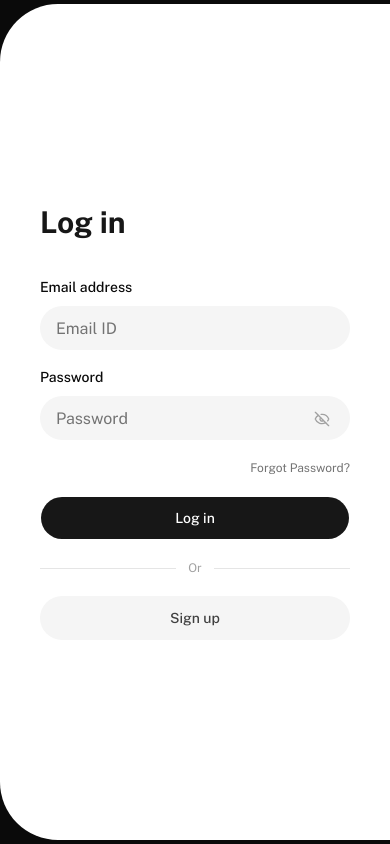
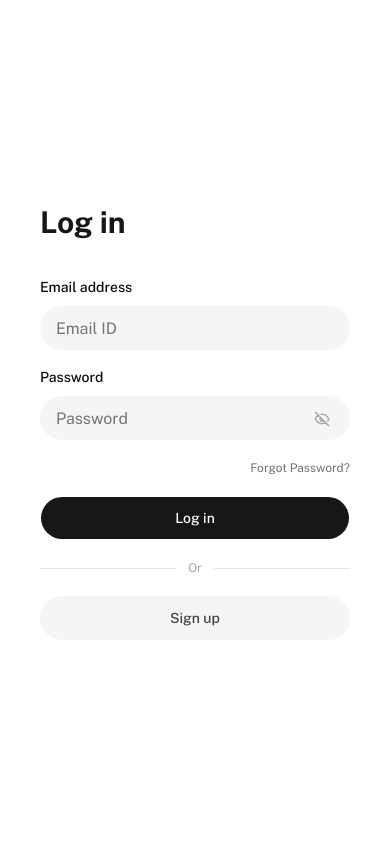
Before and after one commit to hitesh582/euspl, a Next.js app: page /login in a window 390 px wide. Built offline with nearby package versions, Linux system fonts and the light colour scheme; no server answers.

Commit message:
style: adjust layout responsiveness and clean up unused dashboard imports

```diff
--- a/app/(auth)/layout.tsx
+++ b/app/(auth)/layout.tsx
@@ -8,7 +8,7 @@ export default function AuthLayout({ children }: { children: React.ReactNode })
         <p className="text-white text-2xl font-bold ml-6 mt-5">Engineering UND Solutionz Pvt. Ltd.</p>
       </div>
 
-      <div className="w-full md:w-2/5 bg-white flex justify-center flex-col px-10 py-12 overflow-y-auto rounded-l-[58px] my-1">
+      <div className="w-full md:w-2/5 bg-white flex justify-center flex-col px-10 py-12 overflow-y-auto md:rounded-l-[58px] my-0 md:my-1">
         {children}
       </div>
     </div>
--- a/app/(protected)/dashboard/page.tsx
+++ b/app/(protected)/dashboard/page.tsx
@@ -5,8 +5,6 @@ import Link from "next/link";
 import { Card, CardHeader, CardTitle, CardAction, CardContent } from "@/components/ui/card";
 import { Badge } from "@/components/ui/badge";
 import { Avatar, AvatarFallback } from "@/components/ui/avatar";
-import { Separator } from "@/components/ui/separator";
-import { Button } from "@/components/ui/button";
 import { useDashboard } from "@/features/dashboard/hooks/useDashboard";
 
 export default function DashboardPage() {
--- a/app/not-found.tsx
+++ b/app/not-found.tsx
@@ -6,12 +6,12 @@ import { Separator } from "@/components/ui/separator";
 export default function NotFound() {
   return (
     <div className="min-h-screen flex items-center justify-center bg-background p-6">
-      <Card className="max-w-md w-full text-center">
+      <Card className="max-w-lg w-full text-center">
         <CardContent className="py-12 px-8">
           <div className="text-7xl font-bold tracking-tighter mb-2">404</div>
           <Separator className="my-4 mx-auto w-16" />
           <h1 className="text-xl font-semibold mb-2">Page not found</h1>
-          <p className="text-muted-foreground text-sm mb-8">
+          <p className="text-muted-foreground text-sm mb-8 whitespace-nowrap">
             The page you are looking for does not exist or has been moved.
           </p>
           <div className="flex items-center justify-center gap-3">
```
